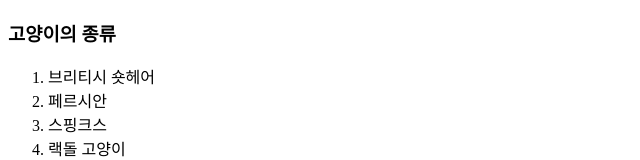
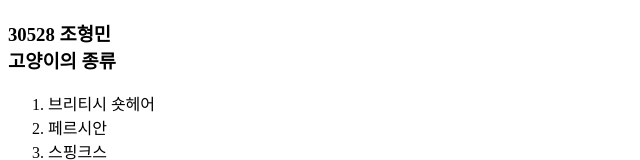
Before and after one commit to 20230527/practice, a plain HTML site: page index.html in a window 1280 px wide. Shown: the top 160 px of the page, without its empty margins (0-640 px from the left). Drawn offline with Linux system fonts and the light colour scheme.

Commit message:
Update index.html

```diff
--- a/index.html
+++ b/index.html
@@ -6,7 +6,7 @@
     <title>응프 수행평가 30527_조형민</title>
   </head>
   <body>
-    <h3>고양이의 종류</h3>
+    <h3>30528 조형민<br>고양이의 종류</h3>
     <p><ol>
       <li> 브리티시 숏헤어</li>
       <li> 페르시안</li>
```
